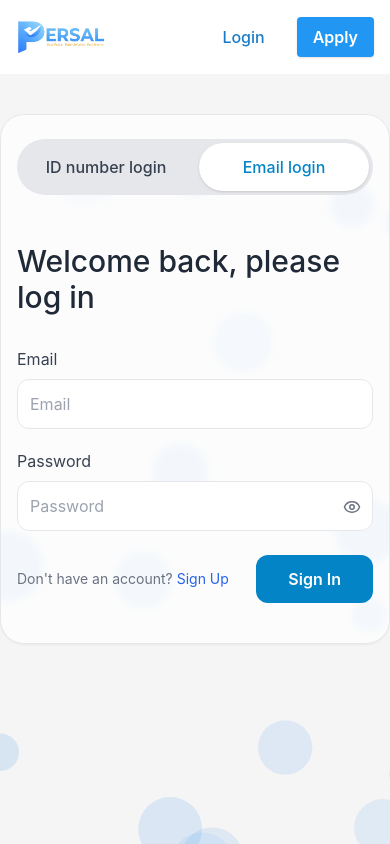
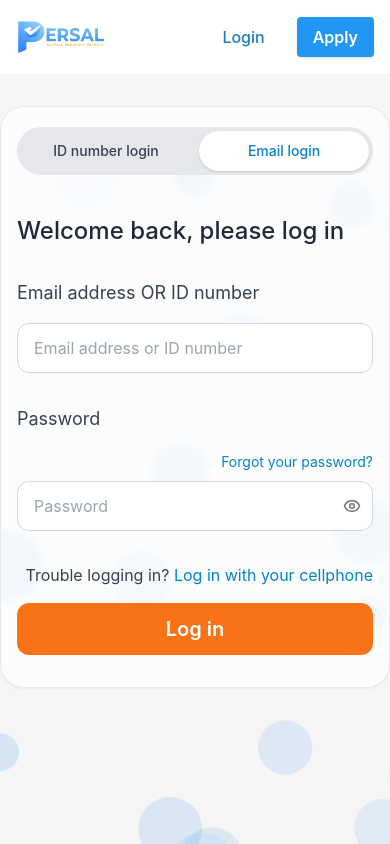
Before and after one commit to dladlamusa90-eng/persal-fresh-new, a Next.js app: page /auth/login in a window 390 px wide. Both pictures are taken after a click on the button "Email login". Built offline with nearby package versions, Linux system fonts and the light colour scheme.

Commit message:
Refine login page sizing and email tab layout

```diff
--- a/src/app/auth/login/page.tsx
+++ b/src/app/auth/login/page.tsx
@@ -139,7 +139,7 @@ export default function LoginPage() {
           </div>
         </header>
 
-        <div className="max-w-6xl mx-auto w-full px-4 md:px-6 mt-8 pb-10 bg-white/70 backdrop-blur-sm border border-gray-200 rounded-3xl p-6 md:p-10 shadow-sm">
+        <div className="max-w-5xl mx-auto w-full px-4 md:px-6 mt-6 pb-8 bg-white/70 backdrop-blur-sm border border-gray-200 rounded-3xl p-5 md:p-8 shadow-sm">
           <div className="bg-gray-200 rounded-full p-1 flex items-center gap-2">
             <button
               type="button"
@@ -147,7 +147,7 @@ export default function LoginPage() {
                 setActiveTab("id");
                 setError("");
               }}
-              className={`w-1/2 rounded-full py-3 text-base font-medium transition ${activeTab === "id" ? "bg-white text-sky-600 shadow" : "text-gray-700 hover:text-gray-900"}`}
+              className={`w-1/2 rounded-full py-2.5 text-sm md:text-base font-medium transition ${activeTab === "id" ? "bg-white text-sky-600 shadow" : "text-gray-700 hover:text-gray-900"}`}
             >
               ID number login
             </button>
@@ -157,20 +157,20 @@ export default function LoginPage() {
                 setActiveTab("email");
                 setOtpInfo("");
               }}
-              className={`w-1/2 rounded-full py-3 text-base font-medium transition ${activeTab === "email" ? "bg-white text-sky-600 shadow" : "text-gray-700 hover:text-gray-900"}`}
+              className={`w-1/2 rounded-full py-2.5 text-sm md:text-base font-medium transition ${activeTab === "email" ? "bg-white text-sky-600 shadow" : "text-gray-700 hover:text-gray-900"}`}
             >
               Email login
             </button>
           </div>
 
-          <div className="mt-12">
-            <h1 className="text-3xl md:text-4xl text-gray-800 font-medium">Welcome back, please log in</h1>
+          <div className="mt-10">
+            <h1 className="text-2xl md:text-3xl text-gray-800 font-medium">Welcome back, please log in</h1>
 
             {activeTab === "id" ? (
-              <form onSubmit={handleOtpRequest} className="mt-8 space-y-10">
-                <p className="text-lg text-gray-600">Enter your SA ID number and we&apos;ll send you a One Time Pin (OTP)</p>
+              <form onSubmit={handleOtpRequest} className="mt-7 space-y-8">
+                <p className="text-base md:text-lg text-gray-600">Enter your SA ID number and we&apos;ll send you a One Time Pin (OTP)</p>
                 <div className="grid grid-cols-1 md:grid-cols-[220px_1fr] items-center gap-4">
-                  <label htmlFor="id-number" className="text-gray-700 text-xl">SA ID number</label>
+                  <label htmlFor="id-number" className="text-gray-700 text-lg md:text-xl">SA ID number</label>
                   <input
                     id="id-number"
                     type="text"
@@ -181,57 +181,69 @@ export default function LoginPage() {
                   />
                 </div>
                 {otpInfo && <p className="text-sm font-medium text-sky-700">{otpInfo}</p>}
-                <div className="flex items-center justify-between gap-4 pt-8">
-                  <p className="text-gray-700 text-lg">Don&apos;t have an account? <a href="/auth/signup" className="text-sky-600 hover:underline">Register</a></p>
-                  <button type="submit" className="bg-orange-500 hover:bg-orange-600 text-white font-semibold rounded-xl px-10 py-3 text-2xl min-w-[260px] transition">
+                <div className="flex items-center justify-between gap-4 pt-6">
+                  <p className="text-gray-700 text-base md:text-lg">Don&apos;t have an account? <a href="/auth/signup" className="text-sky-600 hover:underline">Register</a></p>
+                  <button type="submit" className="bg-orange-500 hover:bg-orange-600 text-white font-semibold rounded-xl px-7 py-2.5 text-lg md:text-xl min-w-[200px] md:min-w-[230px] transition">
                     Get OTP
                   </button>
                 </div>
               </form>
             ) : (
-              <form onSubmit={handleLogin} className="mt-8 space-y-6 max-w-2xl">
-                <div className="grid grid-cols-1 gap-5">
-                  <div>
-                    <label htmlFor="email" className="block text-gray-700 mb-2">Email</label>
+              <form onSubmit={handleLogin} className="mt-8 space-y-8">
+                <div className="grid grid-cols-1 md:grid-cols-[320px_1fr] items-center gap-4">
+                  <label htmlFor="email" className="text-gray-700 text-lg">Email address OR ID number</label>
                   <input
                     id="email"
-                      type="email"
-                      placeholder="Email"
+                    type="text"
+                    placeholder="Email address or ID number"
                     value={email}
                     onChange={e => setEmail(e.target.value)}
-                      className="border rounded-xl p-3 w-full"
+                    className="w-full rounded-xl border border-gray-300 bg-white px-4 py-3 text-gray-700 focus:outline-none focus:ring-2 focus:ring-sky-300"
                   />
                 </div>
+
+                <div className="grid grid-cols-1 md:grid-cols-[320px_1fr] items-end gap-4">
+                  <label htmlFor="password" className="text-gray-700 text-lg">Password</label>
+                  <div className="w-full">
+                    <div className="text-right mb-2">
+                      <a href="#" className="text-sky-600 hover:underline text-sm md:text-base">Forgot your password?</a>
+                    </div>
                     <div className="relative w-full">
-                    <label htmlFor="password" className="block text-gray-700 mb-2">Password</label>
                       <input
                         id="password"
                         type={showPassword ? "text" : "password"}
                         placeholder="Password"
                         value={password}
                         onChange={e => setPassword(e.target.value)}
-                      className="border rounded-xl p-3 pr-12 w-full"
+                        className="w-full rounded-xl border border-gray-300 bg-white px-4 py-3 pr-12 text-gray-700 focus:outline-none focus:ring-2 focus:ring-sky-300"
                       />
                       <button
                         type="button"
                         aria-label={showPassword ? "Hide password" : "Show password"}
                         onClick={() => setShowPassword((prev) => !prev)}
-                      className="absolute right-3 top-[58px] -translate-y-1/2 text-gray-500 hover:text-gray-700"
+                        className="absolute right-3 top-1/2 -translate-y-1/2 text-gray-500 hover:text-gray-700"
                       >
                         {showPassword ? <EyeOff size={18} /> : <Eye size={18} />}
                       </button>
                     </div>
                   </div>
+                </div>
+
                 {error && <div className="text-red-600 text-sm font-semibold">{error}</div>}
-                <div className="flex items-center justify-between gap-4">
-                  <p className="text-sm text-gray-500">Don&apos;t have an account? <a href="/auth/signup" className="text-blue-600 hover:underline">Sign Up</a></p>
+
+                <div className="flex justify-end">
+                  <div className="w-full md:w-[360px]">
+                    <p className="text-base text-right text-gray-700 mb-4">
+                      Trouble logging in? <a href="#" className="text-sky-600 hover:underline">Log in with your cellphone</a>
+                    </p>
                     <button
                       type="submit"
                       disabled={isSubmitting}
-                    className="px-8 py-3 bg-sky-600 hover:bg-sky-700 text-white rounded-xl font-semibold transition disabled:opacity-60 disabled:cursor-not-allowed"
+                      className="w-full bg-orange-500 hover:bg-orange-600 text-white font-semibold rounded-xl px-8 py-3 text-xl transition disabled:opacity-60 disabled:cursor-not-allowed"
                     >
-                    {isSubmitting ? "Signing In..." : "Sign In"}
+                      {isSubmitting ? "Logging in..." : "Log in"}
                     </button>
+                  </div>
                 </div>
               </form>
             )}
```
Lines whose indentation alone changed are shown as unchanged.
